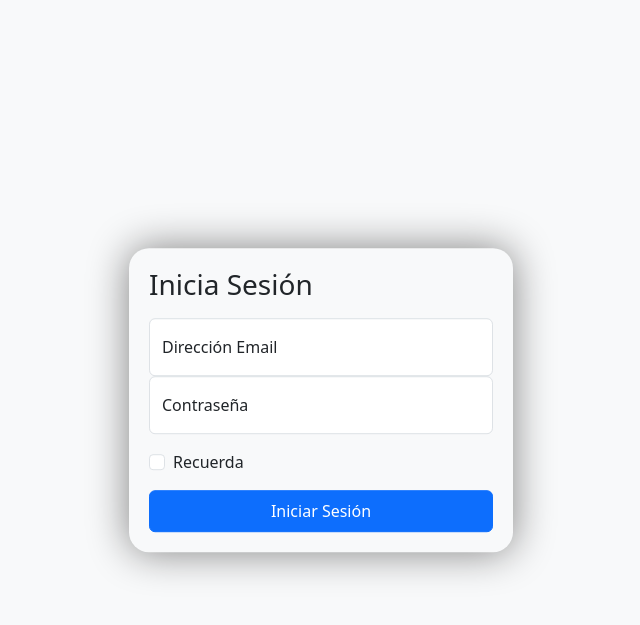
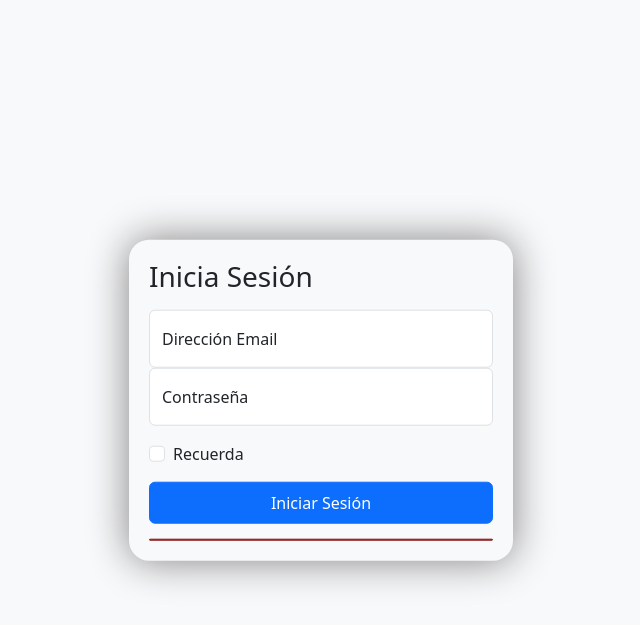
Before and after one commit to alvaromartinsalazar/TFG, a Flask app: page / in a window 1280 px wide. Shown: the top 625 px of the page, without its empty margins (319-959 px from the left). Run offline with Flask 3, Linux system fonts and the light colour scheme; data that the repository does not hold is empty.

Commit message:
no message

```diff
--- a/src/static/css/sign-in.css
+++ b/src/static/css/sign-in.css
@@ -8,3 +8,12 @@ form{
   padding: 20px;
   border-radius: 20px;
 }
+
+form div:last-of-type{
+  margin-top: 15px;
+  background-color: rgb(212, 170, 170);
+  color: rgb(128, 9, 9);
+  border-radius: 5px;
+  text-align: center;
+  border: 1px solid rgb(128, 9, 9);
+}
--- a/src/templates/login.html
+++ b/src/templates/login.html
@@ -7,13 +7,12 @@
   <meta charset="utf-8">
   <meta name="viewport" content="width=device-width, initial-scale=1">
   <meta name="description" content="">
-  <meta name="author" content="Mark Otto, Jacob Thornton, and Bootstrap contributors">
-  <meta name="generator" content="Hugo 0.118.2">
   <title>Signin Template · Bootstrap v5.3</title>
 
   <link href="https://cdn.jsdelivr.net/npm/bootstrap@5.3.2/dist/css/bootstrap.min.css" rel="stylesheet"
     integrity="sha384-T3c6CoIi6uLrA9TneNEoa7RxnatzjcDSCmG1MXxSR1GAsXEV/Dwwykc2MPK8M2HN" crossorigin="anonymous">
   <link rel="stylesheet" href="{{ url_for('static', filename='css/sign-in.css' ) }}">
+  <link rel="shortcut icon" href="/img/fondo_login.jpg" type="image/x-icon">
 </head>
 
 <body class="d-flex align-items-center py-4 bg-body-tertiary">
@@ -37,6 +36,9 @@
         </label>
       </div>
       <button class="btn btn-primary w-100 py-2" type="submit">Iniciar Sesión</button>
+      <div>
+        {{error}}
+      </div>
     </form>
   </main>
   <script src="../assets/dist/js/bootstrap.bundle.min.js"></script>
```
Also changed, not shown: src/templates/index.html (+12 -2 lines).
